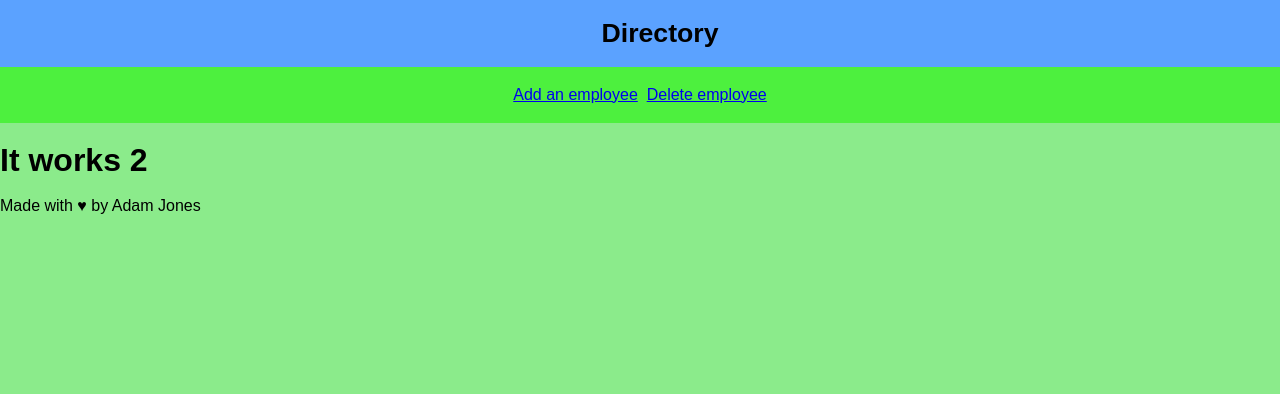
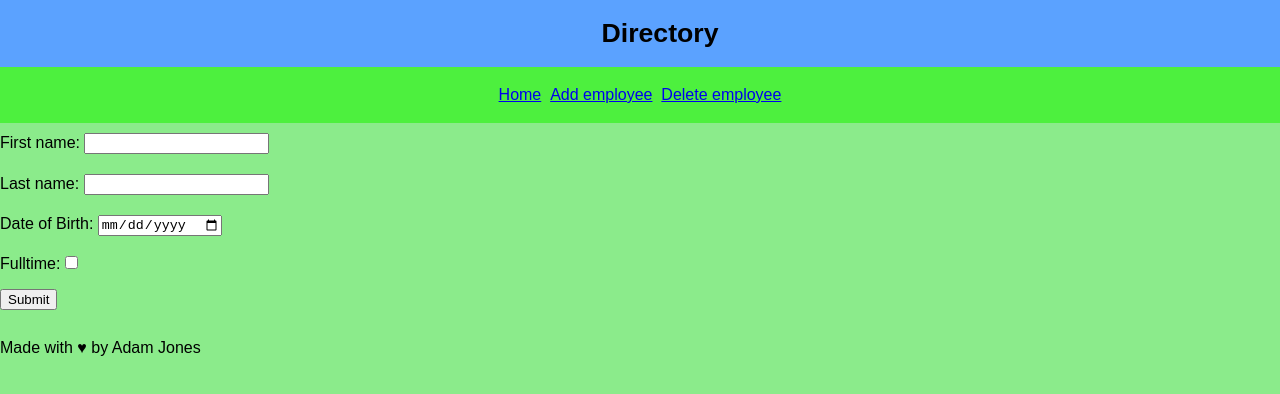
Before and after one commit to adamjjones/directory, a React (Create React App) app: page /AddEmployee in a window 1280 px wide. Shown: the top 394 px of the page. Built offline with nearby package versions, Linux system fonts and the light colour scheme; no server answers.

Commit message:
Added employees as links to display on home page

```diff
--- a/src/App.js
+++ b/src/App.js
@@ -1,13 +1,15 @@
-import React, { Component, useEffect, useState } from 'react'
+import React, { useEffect, useState } from 'react'
 import axios from 'axios'
-import { BrowserRouter as Router, Route, Switch, Link } from 'react-router-dom'
+import { BrowserRouter as Router, Switch } from 'react-router-dom'
 import Employees from './components/Employees'
-import AddEmployee from './components/AddEmployee'
+// import AddEmployee from './components/AddEmployee'
 
+const headers = {
+  'Content-Type': 'application/json'
+}
 const App = props => {
   useEffect(() => {
     getData()
-    changeData()
   }, [])
 
   let [employees, setEmployees] = useState([])
@@ -19,24 +21,32 @@ const App = props => {
     console.log(employees)
   }
 
-  const changeData = async () => {
+  const addData = async newEmployee => {
+    debugger
+    console.log('addData was passed this', newEmployee)
     const response = await axios.post(
-      `https://sdg-staff-directory-app.herokuapp.com/api/AdamsCO/employees/`,
+      `https://sdg-staff-directory-app.herokuapp.com/api/AdamsCoolCo/employees/`,
+      newEmployee,
       {
-        firstName: 'sup',
-        lastName: 'lastname'
+        headers: headers
       }
+
+      // {
+      //   firstName: 'sup',
+      //   lastName: 'lastname'
+      // }
     )
     console.log(response.data)
+    setEmployees([response.data, ...employees])
   }
 
   return (
     <Router>
       <section className="front-header">
-        <span>Directory</span>
+        <div>Directory</div>
       </section>
       <Switch>
-        <Employees />
+        <Employees addData={addData} employees={employees} />
       </Switch>
       <footer>Made with &hearts; by Adam Jones</footer>
     </Router>
--- a/src/components/AddEmployee.jsx
+++ b/src/components/AddEmployee.jsx
@@ -1,9 +1,57 @@
-import React, { useEffect } from 'react'
+import React, { useEffect, useState } from 'react'
+// import axios from 'axios'
+// import App from '../App'
+// import Employees from './Employees'
 
-const AddEmployee = () => {
+const AddEmployee = props => {
+  let [newEmployee, setnewEmployee] = useState({})
+  const eventHandler = event => {
+    const id = event.target.id
+    let val = event.target.value
+    switch (id) {
+      case 'isFullTime':
+        val = val === 'on' ? true : false
+        break
+      default:
+        break
+    }
+    setnewEmployee(
+      Object.assign(newEmployee, {
+        [id]: val
+      })
+    )
+    console.log(event.target.id)
+  }
+
+  console.log('addEmployee props', props)
   return (
-    <div>
-      <h1>It works 2</h1>
+    <div className="fields">
+      <span>
+        First name: <input id="firstName" onChange={eventHandler} />
+      </span>
+
+      <span>
+        Last name: <input id="lastName" onChange={eventHandler} />
+      </span>
+
+      <span>
+        Date of Birth:{' '}
+        <input id="birthday" type="date" onChange={eventHandler} />
+      </span>
+
+      <span>
+        Fulltime:{' '}
+        <input id="isFullTime" type="checkbox" onChange={eventHandler} />
+      </span>
+
+      <span>
+        <input
+          type="submit"
+          onClick={() => {
+            props.addData(newEmployee)
+          }}
+        />
+      </span>
     </div>
   )
 }
--- a/src/components/EmployeeDetails.jsx
+++ b/src/components/EmployeeDetails.jsx
@@ -1,7 +1,29 @@
 import React from 'react'
+import { Link } from 'react-router-dom'
 
-const EmployeeDetails = () => {
-  return <div></div>
+const EmployeeDetails = props => {
+  return (
+    <div>
+      <p>This is the employee page</p>
+      <table>
+        <tbody>
+          {props.employees.map(e => {
+            return (
+              <tr key={e.id}>
+                <td>
+                  <Link to={`/employee/${e.id}`}>
+                    {e.firstName}&nbsp;
+                    {e.lastName}
+                  </Link>
+                </td>
+                <td>{e.lastName}</td>
+              </tr>
+            )
+          })}
+        </tbody>
+      </table>
+    </div>
+  )
 }
 
 export default EmployeeDetails
--- a/src/components/Employees.jsx
+++ b/src/components/Employees.jsx
@@ -1,19 +1,26 @@
 import React, { useEffect } from 'react'
 import { BrowserRouter as Router, Route, Switch, Link } from 'react-router-dom'
-import axios from 'axios'
-import addEmployee from '../components/AddEmployee'
 import AddEmployee from '../components/AddEmployee'
+import EmployeeDetails from './EmployeeDetails'
 
 const Employees = props => {
+  console.log('employees props', props)
   return (
     <>
       <Router>
         <nav className="nav">
-          <Link to="/AddEmployee">Add an employee</Link> &nbsp;
+          <Link to="/">Home</Link> &nbsp;
+          <Link to="/AddEmployee">Add employee</Link> &nbsp;
           <Link to="/EmployeeDetails">Delete employee</Link>
         </nav>
         <Switch>
-          <Route path="/AddEmployee" exact component={AddEmployee} />
+          <Route path="/" exact>
+            <EmployeeDetails {...props} />
+          </Route>
+          <Route path="/AddEmployee" exact>
+            <AddEmployee {...props} />
+          </Route>
+          <Route path="/EmployeeDetails" exact></Route>
         </Switch>
       </Router>
     </>
--- a/src/index.css
+++ b/src/index.css
@@ -30,3 +30,12 @@ body {
 footer {
   margin: 20px 0px 20px 0px;
 }
+
+.fields {
+  display: flex;
+  flex-direction: column;
+}
+
+input {
+  margin: 10px 0px 10px 0px;
+}
```
